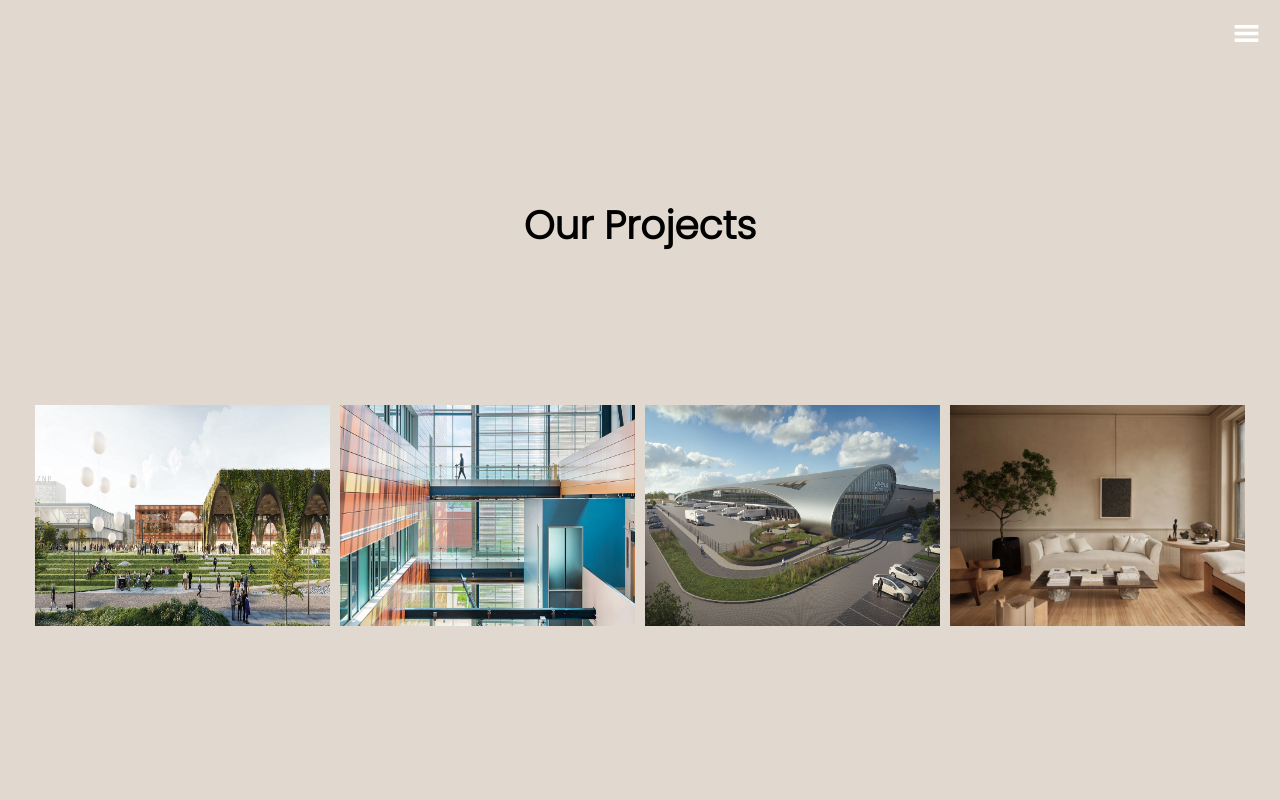
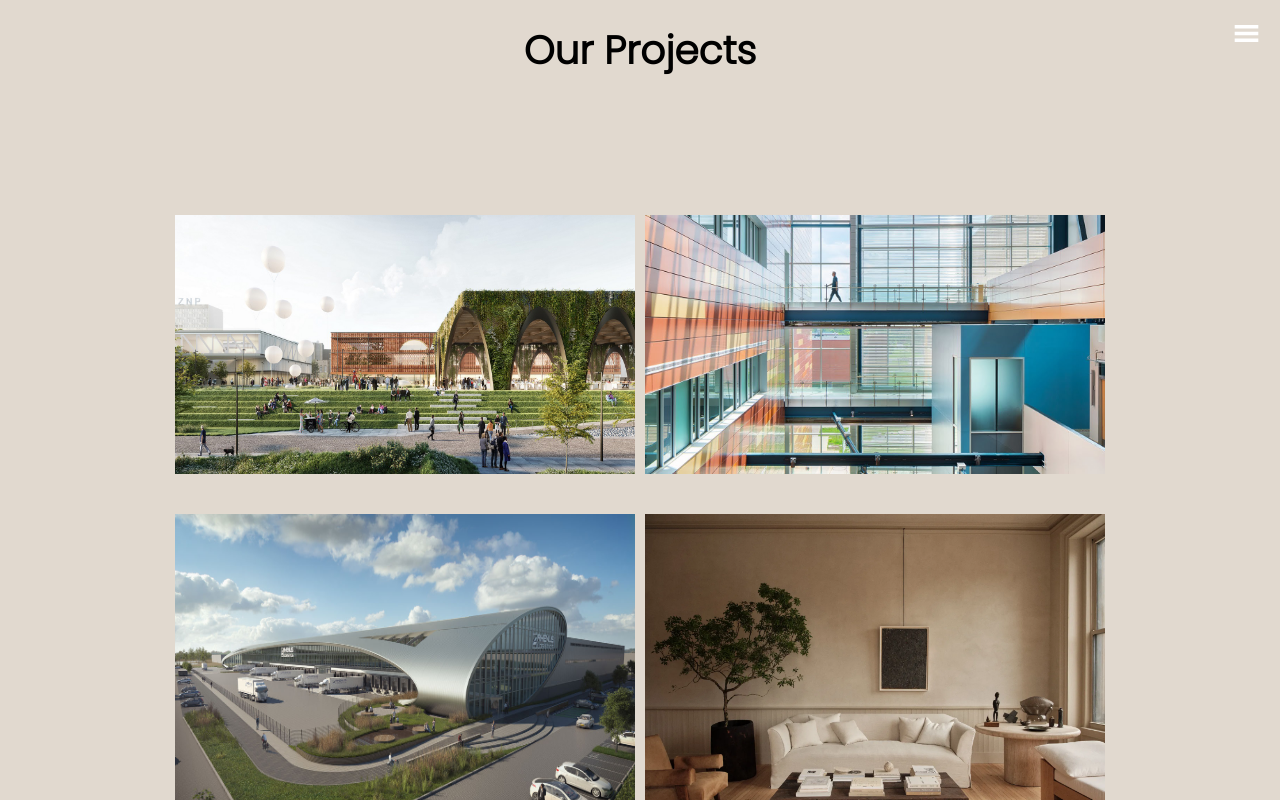
Before and after one commit to Suyog04/architect_101, a React (Create React App) app: page /projects in a window 1280 px wide. Shown: the top 800 px of the page. Built offline with nearby package versions, Linux system fonts and the light colour scheme.

Commit message:
parallex effect home page

```diff
--- a/package.json
+++ b/package.json
@@ -14,6 +14,7 @@
     "react-icons": "^4.9.0",
     "react-router-dom": "^6.4.5",
     "react-scripts": "^5.0.1",
+    "react-spring": "^9.7.2",
     "redux": "^4.2.1",
     "web-vitals": "^2.1.4"
   },
--- a/src/Pages/Home/Home.css
+++ b/src/Pages/Home/Home.css
@@ -1,7 +1,6 @@
 body {
   overflow-x: hidden;
 }
-
 
 .hero {
   height: 100vh;
@@ -12,6 +11,7 @@ body {
   background-image: url("../../Assets/architecture.jpeg");
   background-size: cover;
   background-position: center;
+  position: relative;
 }
 
 .hero .navbar {
@@ -25,7 +25,6 @@ body {
   color: #ffffff;
   margin-left: 10px;
   text-decoration: none;
-
 }
 
 .hero .logo {
@@ -75,7 +74,6 @@ body {
   text-align: center;
   padding: 50px 0;
   background-color: #e1d9cf;
-
 }
 
 .teams h1 {
@@ -96,11 +94,12 @@ body {
   border-radius: 8px;
   box-shadow: 0 2px 4px rgba(0, 0, 0, 0.1);
   background-color: #ffffff;
+  overflow: hidden; /* Added overflow hidden for parallax effect */
 }
 
 .profile-card .profile-image {
   width: 100%;
-  height: 75%;
+  height: 75%; /* Set an appropriate height for the profile image */
   object-fit: cover;
 }
 
@@ -147,59 +146,67 @@ body {
   background-color: #ccc;
 }
 
-
-
-@media (min-width: 768px) {
-  .main-container {
-    flex-direction: row;
-    justify-content: space-between;
-    align-items: center;
-    padding: 20px 40px;
+/* Media Queries for Mobile Devices */
+@media (max-width: 768px) {
+  body{
+    overflow-x: hidden;
   }
 
-  .home-heading {
-    margin-bottom: 0;
-    text-align: left;
+  .hero .heading h1 {
+    font-size: 48px; /* Adjust font size for smaller screens */
   }
 
-  .home-heading h1 {
-    font-size: 28px;
+  .hero .heading h2 {
+    font-size: 14px; /* Adjust font size for smaller screens */
   }
 
-  .home-heading h2 {
-    font-size: 22px;
-  }
-}
-
-@media (max-width: 768px) {
   .video-container {
     padding-bottom: 75%;
     height: calc(100vh - 200px);
   }
 
-  .video-container video {
-    position: absolute;
-    top: 0;
-    left: 0;
-    width: 100%;
-    height: 100%;
-    object-fit: cover;
+  .team-container {
+    flex-direction: column; /* Change the direction to stack the profile cards */
+    align-items: center; /* Center the profile cards */
+    margin-top: 10px; /* Adjust margin for smaller screens */
+  }
+
+  .profile-card {
+    width: 80%; /* Adjust the width of the profile cards for smaller screens */
+    margin: 10px; /* Adjust margin for smaller screens */
+  }
+
+  .profile-card .profile-image {
+    height: 75%; /* Set an appropriate height for the profile image on smaller screens */
+  }
+
+  .profile-card .profile-name {
+    font-size: 18px; /* Adjust font size for smaller screens */
+  }
+
+  .profile-card .profile-position {
+    font-size: 14px; /* Adjust font size for smaller screens */
   }
 }
 
-@media (min-width: 768px) {
-  .teams {
-    height: auto;
-    min-height: calc(100vh - 200px);
-    display: flex;
-    flex-direction: column;
-    justify-content: center;
-  }
+/* Add parallax effect to the hero section */
+.hero {
+  background-attachment: fixed;
 }
 
-@media (max-width: 768px) {
-  .teams {
-    height: auto;
-    padding-bottom: 100px;
-  }
+/* Add parallax effect to the video section */
+.video {
+  background-attachment: fixed;
 }
+
+/* Add parallax effect to the teams section */
+.teams {
+  background-attachment: fixed;
+}
+
+/* Add styles for the team member parallax layers */
+.parallax-layer {
+  will-change: transform;
+  transition: transform 0.3s ease-out;
+  transform: translateY(0); /* Add this line to reset the initial translateY position */
+}
--- a/src/Pages/Home/Home.jsx
+++ b/src/Pages/Home/Home.jsx
@@ -1,13 +1,32 @@
+import { useState, useEffect } from "react";
+import { useSpring, animated } from "react-spring";
+import { FaFacebook, FaTwitter, FaInstagram } from "react-icons/fa";
+
+import NavBar from "../../Components/NavBar/NavBar";
+import Footer from "../../Components/footer/Footer";
+
 import logo from "../../Assets/logo.png";
 import vid from "../../Assets/VID.mp4";
 
-import { FaFacebook, FaTwitter, FaInstagram } from "react-icons/fa";
-
 import "./Home.css";
-import NavBar from "../../Components/NavBar/NavBar";
-import Footer from "../../Components/footer/Footer";
 
 const Home = () => {
+  const [scrollOffset, setScrollOffset] = useState(0);
+
+  // Event listener to update scroll offset on scroll
+  const handleScroll = () => {
+    setScrollOffset(window.scrollY);
+  };
+
+  useEffect(() => {
+    window.addEventListener("scroll", handleScroll);
+    return () => {
+      window.removeEventListener("scroll", handleScroll);
+    };
+  }, []);
+
+  // Calculate the translateY value for the parallax effect
+  const parallaxTranslateY = (speed, yOffset) => `translateY(${yOffset * speed}px)`;
   const team = [
     {
       id: 1,
@@ -28,10 +47,21 @@ const Home = () => {
       instagram: "https://www.instagram.com/ayushbista",
     },
   ];
+  const calcParallax = (speed) => (yOffset) => `translateY(${yOffset * speed}px)`;
+
+  const heroSpring = useSpring({
+    to: { transform: calcParallax(0.5) },
+    config: { tension: 150, friction: 26 },
+  });
+
+  const videoSpring = useSpring({
+    to: { transform: calcParallax(0.3) },
+    config: { tension: 150, friction: 26 },
+  });
 
   return (
     <>
-      <section className="hero">
+      <animated.section className="hero" style={heroSpring}>
         <NavBar />
         <div className="logo">
           <img src={logo} alt="logo" />
@@ -40,19 +70,23 @@ const Home = () => {
           <h1>Best architecture in Nepal.</h1>
           <h2>Team of talented people</h2>
         </div>
-      </section>
+      </animated.section>
 
-      <section className="video">
+      <animated.section className="video" style={videoSpring}>
         <div className="video-container">
           <video src={vid} autoPlay muted loop />
         </div>
-      </section>
+      </animated.section>
 
-      <section className="teams">
+      <animated.section className="teams">
         <h1>Our Teams</h1>
         <div className="team-container">
           {team.map((member) => (
-            <div className="profile-card" key={member.id}>
+            <animated.div
+            className="profile-card parallax-layer"
+            key={member.id}
+            style={{ transform: parallaxTranslateY(0.03, -scrollOffset) }}
+          >
               <img
                 src={member.image}
                 alt={member.name}
@@ -61,7 +95,6 @@ const Home = () => {
               <div className="profile-details">
                 <h3 className="profile-name">{member.name}</h3>
                 <p className="profile-position">{member.position}</p>
-                <p className ="profile-description">{member.description}</p>
                 <div className="profile-social-links">
                   {member.facebook && (
                     <a href={member.facebook} target="_blank" rel="noopener noreferrer">
@@ -80,10 +113,10 @@ const Home = () => {
                     )}
                 </div>
               </div>
-            </div>
+            </animated.div>
           ))}
         </div>
-      </section>
+      </animated.section>
 
       <Footer />
     </>
--- a/src/Pages/Projects/Projects.css
+++ b/src/Pages/Projects/Projects.css
@@ -22,13 +22,13 @@
   background-color: #e1d9cf;
   background-size: cover;
   max-width: 100%;
-  height: 100vh;
+  height: 150vh;
 }
 
 .home-heading_03
 {
   width: 100%;
-  height: 50%;
+  height: 40px;
   font-size: 26px;
   font-family:'Poppins', sans-serif;;
   color: black;
@@ -89,22 +89,37 @@
   width: 100%;
 }
 
-.row_01
-{
+
+.row_01 {
   display: flex;
-  justify-content: space-between;
-  padding-right: 30px;
-  padding-left: 30px;
+  justify-content: center;
+  flex-wrap: wrap;
+  padding-right: 10px;
+  padding-left: 10px;
+  margin-top: 10rem;
+
 }
 
-.team-col_01
-{
-  flex-basis: 25%;
+/* Style for the first two columns (Recreational and Commercial) */
+.row_01 .top-cols {
+  flex-basis: calc(50% - 160px);  /* Each top column will occupy 50% of the width */
+  display: flex;
+  justify-content: center;
+}
+
+/* Style for the last two columns (Industrial and Interior) */
+.row_01 .bottom-cols {
+  flex-basis: calc(50% - 160px);  /* Each bottom column will occupy 50% of the width */
+  display: flex;
+  justify-content: center;
+}
+
+.team-col_01 {
   border-radius: 10px;
   margin-bottom: 30px;
-  position:relative;
-  overflow: hidden;
-  padding:5px;
+  position: relative;
+
+  padding: 5px;
 }
 
 .team-col_01 img
--- a/src/Pages/Projects/Projects.jsx
+++ b/src/Pages/Projects/Projects.jsx
@@ -27,7 +27,7 @@ const Projects = () =>
           </h1>
         </div>
           <div className='row_01'>
-          <div className='team-col_01'>
+          <div className='team-col_01 top-cols'>
             <img src = {recreational} alt = "recreational" />
             <div onClick = {() => navigate("/recreational")} className = "layer">
               <h3>
@@ -35,19 +35,19 @@ const Projects = () =>
               </h3>
             </div>
           </div>
-          <div className = "team-col_01">
+          <div className = "team-col_01 top-cols">
             <img src = {commercial} alt = "commercial" />
             <div onClick ={() => navigate("/commercial")} className = "layer">
               <h3>Commercial</h3>
             </div>
           </div>
-          <div className = 'team-col_01'>
+          <div className = 'team-col_01 bottom-cols'>
             <img src = {industrial} alt = "industrial" />
             <div onClick = {() => navigate("/industrial")} className = "layer">
               <h3>Industrial</h3>
             </div>
           </div>
-          <div className = "team-col_01">
+          <div className = "team-col_01 bottom-cols">
             <img src = {interior} alt = "interior_image" />
             <div onClick = {() => navigate("/interior")} className = "layer" >
               <h3>Interior</h3>
```
Also changed, not shown: 2 other files (tests, documents, lock files or other folders).
